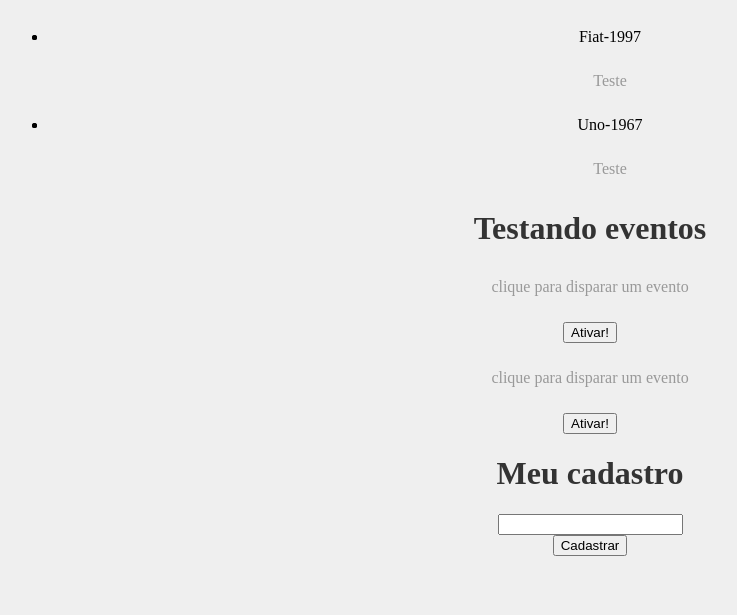
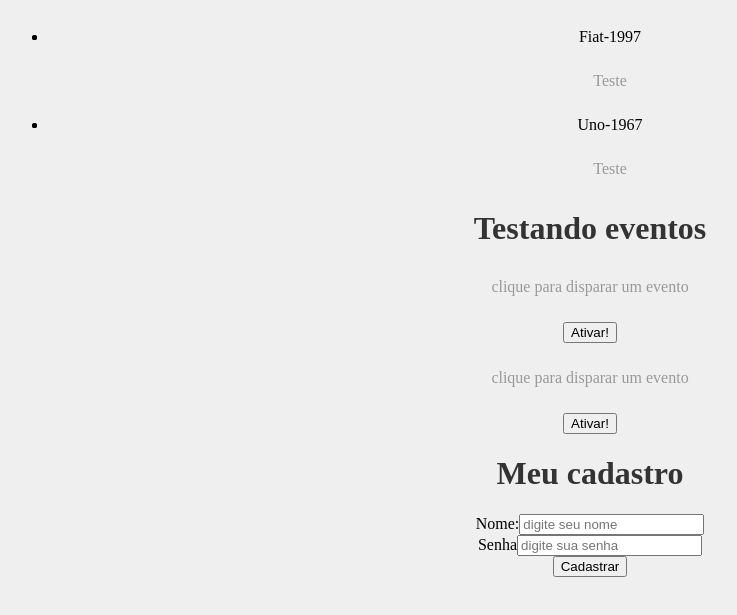
Before and after one commit to ArturMineiro/react_treinamento, a React (Create React App) app: page / in a window 1280 px wide. Shown: the part 1294-1909 px from the top of the page, without its empty margins (50-787 px from the left). Built offline with nearby package versions, Linux system fonts and the light colour scheme.

Commit message:
States
States

```diff
--- a/src/components/Form.js
+++ b/src/components/Form.js
@@ -1,16 +1,39 @@
+import {useState} from 'react'
+
+
 function Form(){
 
     function cadastrarUsuario(e){
         e.preventDefault()
         console.log('usuario cadastrado!!')
+        console.log(name)
+        console.log(password)
     }
+
+    const [name,setName] = useState('Matheus')
+    const [password,setPassword] = useState('senha')
     return(
 
         <div>
 <h1>Meu cadastro</h1>
 <form onSubmit={cadastrarUsuario} >
     <div>
-        <input type text="text" placeholer="digite seu nome"/>
+        <label htmlFor="name">Nome:</label>
+        <input type text="text"
+        id="name"
+        name="name"
+         placeholder="digite seu nome"
+         onChange={(e) => setName(e.target.value)}
+         />
+   </div>
+   <div>
+    <label htmlFor="password">Senha</label>
+        <input type text="password"
+         id="password"
+          name="password"
+          placeholder="digite sua senha"
+          onChange={(e) => setPassword(e.target.value)}
+          />
    </div>
 <div>
     <input type="submit" value="Cadastrar"/>
```
